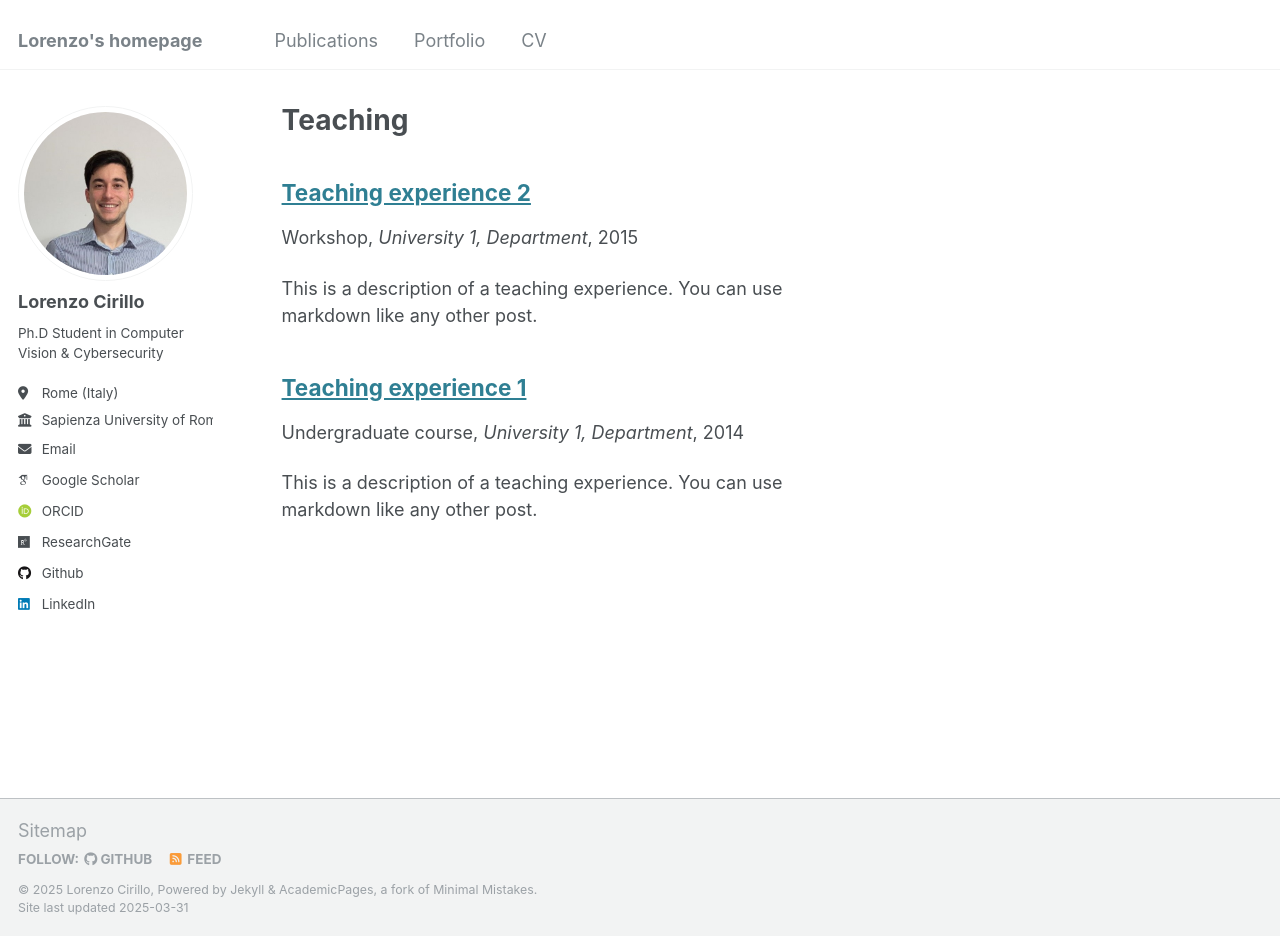
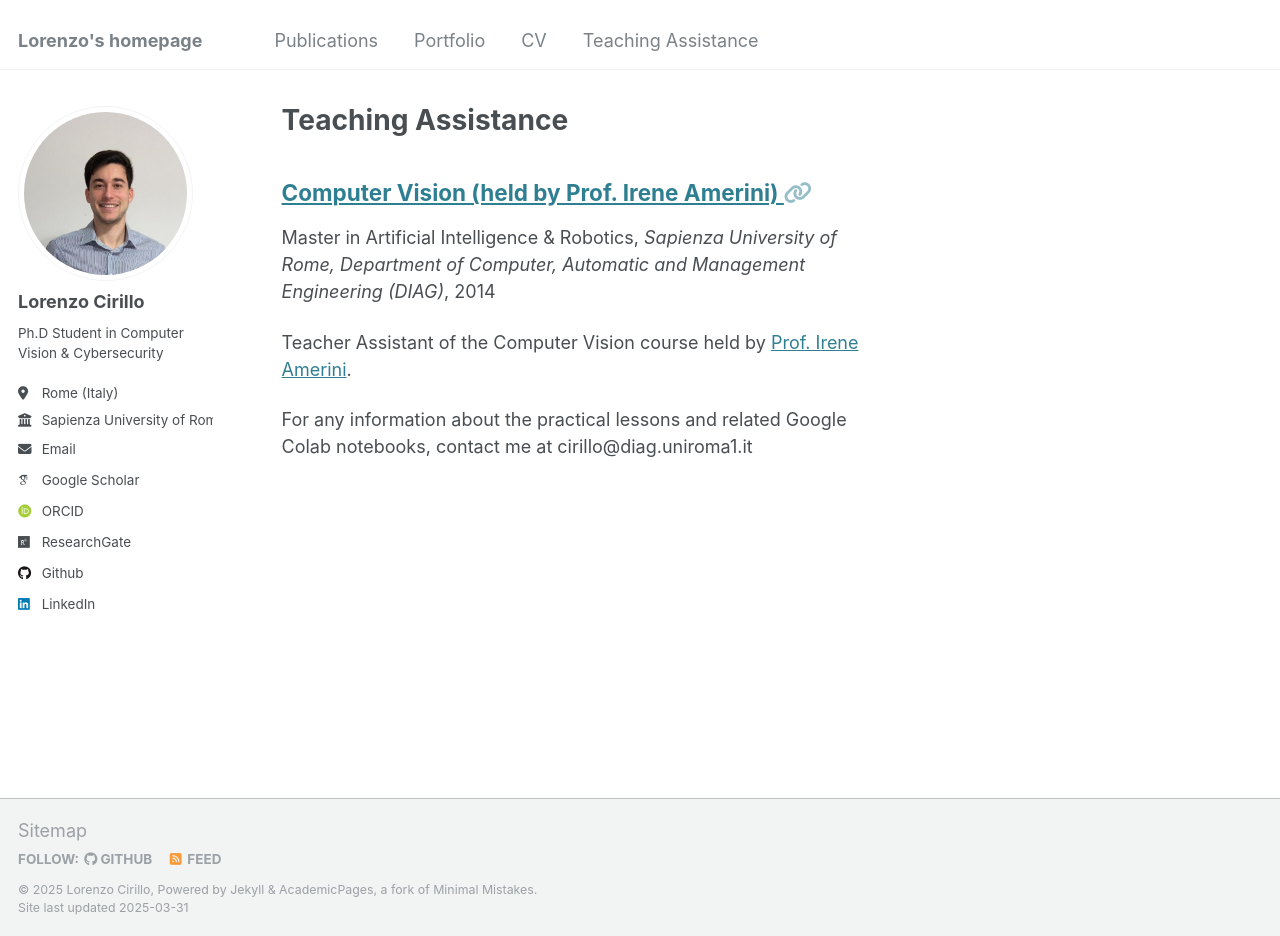
Before and after one commit to LorCir28/LorCir28.github.io, a Jekyll site: the page built from _pages/teaching.html, in a window 1280 px wide and 936 px high. Built offline with Jekyll 4.4.1, drawn with Linux system fonts in a browser that asks for light colours; some web fonts are replaced.

Commit message:
adding teaching assistance page

```diff
--- a/_data/navigation.yml
+++ b/_data/navigation.yml
@@ -14,3 +14,6 @@ main:
   - title: "CV"
     # url: /cv/
     url: /files/academical_cv.pdf
+
+  - title: "Teaching Assistance"
+    url: /teaching/
--- a/_includes/archive-single.html
+++ b/_includes/archive-single.html
@@ -46,11 +46,15 @@
          <p class="page__date"><strong><i class="fa fa-fw fa-calendar" aria-hidden="true"></i> {{ site.data.ui-text[site.locale].date_label | default: "Published:" }}</strong> <time datetime="{{ post.date | default: "1900-01-01" | date_to_xmlschema }}">{{ post.date | default: "1900-01-01" | date: "%B %d, %Y" }}</time></p>
         {% endif %}
 
-    {% if post.excerpt and site.read_more != 'enabled' %}
+    <!-- {% if post.excerpt and site.read_more != 'enabled' %}
     <p class="archive__item-excerpt" itemprop="description">{{ post.excerpt | markdownify }}</p>
     {% elsif post.excerpt and site.read_more == 'enabled' %}
     <p class="archive__item-excerpt" itemprop="description"><p>{{ post.excerpt | markdownify | remove: '<p>' | remove: '</p>' }}<strong><a href="{{ base_path }}{{ post.url }}" rel="permalink"> Read more</a></strong></p></p>
-    {% endif %}
+    {% endif %} -->
+
+    <p class="archive__item-content" itemprop="description">
+      {{ post.content | markdownify }}
+    </p>
 
     {% if post.citation and post.paperurl and post.slidesurl %}
       <p>Recommended citation: {{ post.citation }}<br /><a href="{{ post.paperurl }}">Download Paper</a> | <a href="{{ post.slidesurl }}">Download Slides</a></p>
--- a/_pages/teaching.html
+++ b/_pages/teaching.html
@@ -1,6 +1,6 @@
 ---
 layout: archive
-title: "Teaching"
+title: "Teaching Assistance"
 permalink: /teaching/
 author_profile: true
 ---
--- a/_teaching/2014-spring-teaching-1.md
+++ b/_teaching/2014-spring-teaching-1.md
@@ -1,20 +1,14 @@
 ---
-title: "Teaching experience 1"
+title: "Computer Vision (held by Prof. Irene Amerini)"
 collection: teaching
-type: "Undergraduate course"
-permalink: /teaching/2014-spring-teaching-1
-venue: "University 1, Department"
+type: "Master in Artificial Intelligence & Robotics"
+# permalink: /teaching/2014-spring-teaching-1
+link: "https://sites.google.com/diag.uniroma1.it/ireneamerini/teaching"
+venue: "Sapienza University of Rome, Department of Computer, Automatic and Management Engineering (DIAG)"
 date: 2014-01-01
-location: "City, Country"
+location: "Rome, Italy"
 ---
 
-This is a description of a teaching experience. You can use markdown like any other post.
+Teacher Assistant of the Computer Vision course held by [Prof. Irene Amerini](https://sites.google.com/diag.uniroma1.it/ireneamerini).
 
-Heading 1
-======
-
-Heading 2
-======
-
-Heading 3
-======
+For any information about the practical lessons and related Google Colab notebooks, contact me at cirillo@diag.uniroma1.it
--- a/_teaching/2015-spring-teaching-2.md
+++ /dev/null
@@ -1,20 +0,0 @@
----
-title: "Teaching experience 2"
-collection: teaching
-type: "Workshop"
-permalink: /teaching/2015-spring-teaching-1
-venue: "University 1, Department"
-date: 2015-01-01
-location: "City, Country"
----
-
-This is a description of a teaching experience. You can use markdown like any other post.
-
-Heading 1
-======
-
-Heading 2
-======
-
-Heading 3
-======
```
